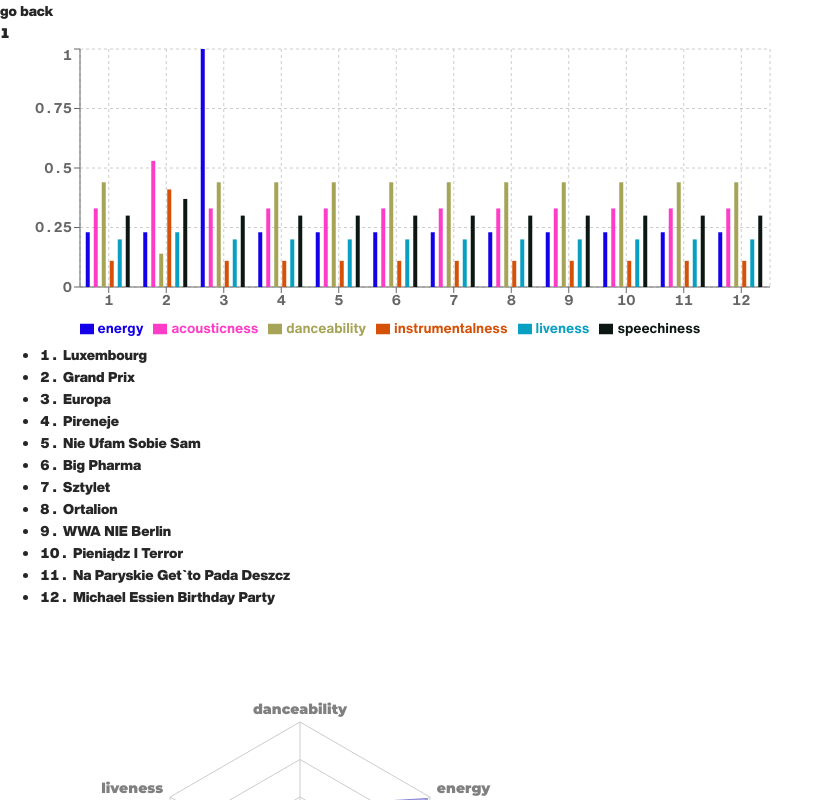
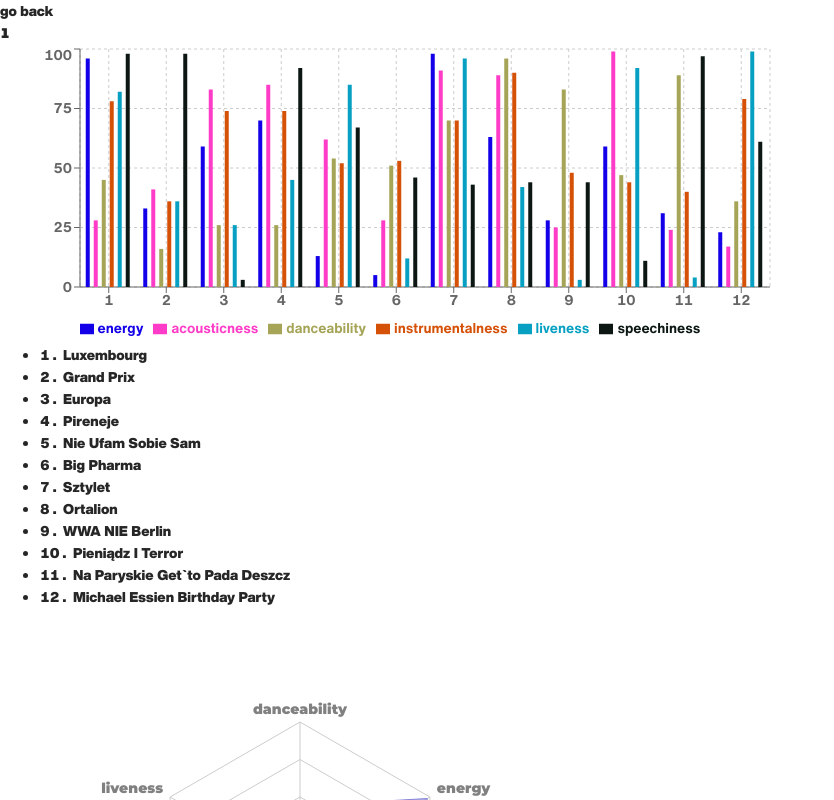
Before and after one commit to amber-zeus/radio, a Next.js app in the folder radio-mood/: page /albums/1 in a window 1280 px wide. Shown: the top 800 px of the page, without its empty margins (0-834 px from the left). Built offline with nearby package versions, Linux system fonts and the light colour scheme.

Commit message:
[feat] mocked values, are now randomized

```diff
--- a/radio-mood/components/frontend/Graph.js
+++ b/radio-mood/components/frontend/Graph.js
@@ -4,126 +4,134 @@ import {Bar, BarChart, CartesianGrid, Legend, Tooltip, XAxis, YAxis} from "recha
 const data = [
   {
     name: "1",
-    energy: 0.23,
-    acousticness: 0.33,
-    danceability: 0.44,
-    instrumentalness: 0.11,
-    liveness: 0.2,
-    speechiness: 0.3,
+    energy:rand(),
+    acousticness: rand(),
+    danceability: rand(),
+    instrumentalness: rand(),
+    liveness: rand(),
+    speechiness: rand(),
 
   },
   {
     name: "2",
-    energy: 0.23,
-    acousticness: 0.53,
-    danceability: 0.14,
-    instrumentalness: 0.41,
-    liveness: 0.23,
-    speechiness: 0.37,
+    energy: rand(),
+    acousticness: rand(),
+    danceability: rand(),
+    instrumentalness: rand(),
+    liveness: rand(),
+    speechiness: rand(),
 
   },
    {
     name: "3",
-    energy: 1,
-    acousticness: 0.33,
-    danceability: 0.44,
-    instrumentalness: 0.11,
-    liveness: 0.2,
-    speechiness: 0.3,
+    energy: rand(),
+    acousticness: rand(),
+    danceability: rand(),
+    instrumentalness: rand(),
+    liveness: rand(),
+    speechiness: rand(),
 
   },
    {
     name: "4",
-    energy: 0.23,
-    acousticness: 0.33,
-    danceability: 0.44,
-    instrumentalness: 0.11,
-    liveness: 0.2,
-    speechiness: 0.3,
+    energy: rand(),
+    acousticness: rand(),
+    danceability: rand(),
+    instrumentalness: rand(),
+    liveness: rand(),
+    speechiness: rand(),
 
   },
    {
     name: "5",
-    energy: 0.23,
-    acousticness: 0.33,
-    danceability: 0.44,
-    instrumentalness: 0.11,
-    liveness: 0.2,
-    speechiness: 0.3,
+    energy: rand(),
+    acousticness: rand(),
+    danceability: rand(),
+    instrumentalness: rand(),
+    liveness: rand(),
+    speechiness: rand(),
 
   },
    {
     name: "6",
-    energy: 0.23,
-    acousticness: 0.33,
-    danceability: 0.44,
-    instrumentalness: 0.11,
-    liveness: 0.2,
-    speechiness: 0.3,
+    energy: rand(),
+    acousticness: rand(),
+    danceability: rand(),
+    instrumentalness: rand(),
+    liveness: rand(),
+    speechiness: rand(),
 
   },
    {
     name: "7",
-    energy: 0.23,
-    acousticness: 0.33,
-    danceability: 0.44,
-    instrumentalness: 0.11,
-    liveness: 0.2,
-    speechiness: 0.3,
+    energy: rand(),
+    acousticness: rand(),
+    danceability: rand(),
+    instrumentalness: rand(),
+    liveness: rand(),
+    speechiness: rand(),
 
   },
    {
     name: "8",
-    energy: 0.23,
-    acousticness: 0.33,
-    danceability: 0.44,
-    instrumentalness: 0.11,
-    liveness: 0.2,
-    speechiness: 0.3,
+    energy: rand(),
+    acousticness: rand(),
+    danceability: rand(),
+    instrumentalness: rand(),
+    liveness: rand(),
+    speechiness: rand(),
 
   },
    {
     name: "9",
-    energy: 0.23,
-    acousticness: 0.33,
-    danceability: 0.44,
-    instrumentalness: 0.11,
-    liveness: 0.2,
-    speechiness: 0.3,
+    energy: rand(),
+    acousticness: rand(),
+    danceability: rand(),
+    instrumentalness: rand(),
+    liveness: rand(),
+    speechiness: rand(),
 
   },
    {
     name: "10",
-    energy: 0.23,
-    acousticness: 0.33,
-    danceability: 0.44,
-    instrumentalness: 0.11,
-    liveness: 0.2,
-    speechiness: 0.3,
+    energy: rand(),
+    acousticness: rand(),
+    danceability: rand(),
+    instrumentalness: rand(),
+    liveness: rand(),
+    speechiness: rand(),
 
   },
    {
     name: "11",
-    energy: 0.23,
-    acousticness: 0.33,
-    danceability: 0.44,
-    instrumentalness: 0.11,
-    liveness: 0.2,
-    speechiness: 0.3,
+    energy: rand(),
+    acousticness: rand(),
+    danceability: rand(),
+    instrumentalness: rand(),
+    liveness: rand(),
+    speechiness: rand(),
 
   },
    {
     name: "12",
-    energy: 0.23,
-    acousticness: 0.33,
-    danceability: 0.44,
-    instrumentalness: 0.11,
-    liveness: 0.2,
-    speechiness: 0.3,
+    energy: rand(),
+    acousticness: rand(),
+    danceability: rand(),
+    instrumentalness: rand(),
+    liveness: rand(),
+    speechiness: rand(),
+
   },
+
 ];
 
+function rand(){
+  return ( Math.floor (Math.random() *100 ))
+}
+
 export const Graph = () => {
+  {console.log(Math.random())}
+
   return (
     <div style={{fontFamily: "HelveticaNowTextBold"}} className="pt-16">
       <BarChart
```
Lines whose indentation alone changed are shown as unchanged.
